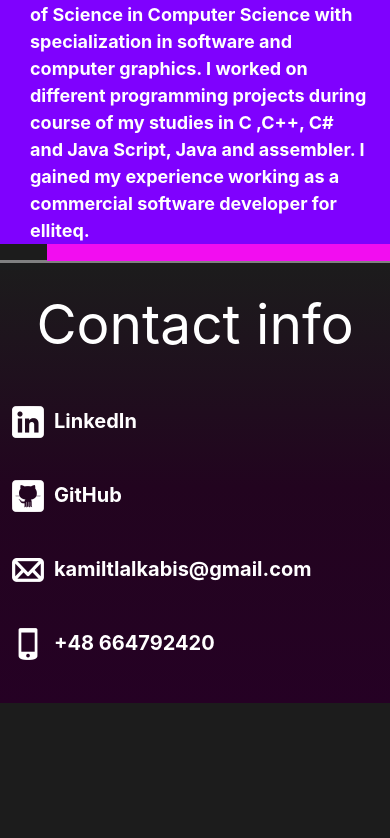
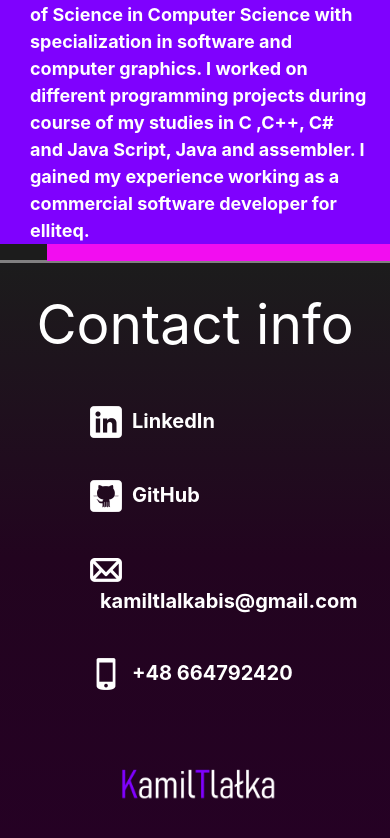
Before and after one commit to kamiltlalka/webpage, a React (Create React App) app: page / in a window 390 px wide. Shown: the part 4958-5796 px from the top of the page. Before the commit the page ends 5661 px from the top, so only its background shows below. Built offline with nearby package versions, Linux system fonts and the light colour scheme.

Commit message:
fix footer

```diff
--- a/src/components/Contact.css
+++ b/src/components/Contact.css
@@ -34,7 +34,59 @@
     font-size: 20px;
 }
 
+.Contactlogo
+{
+    margin-left: 5vw;
+    height: 300px;
+    display: block;
+    float: left;
+}
+
+.contactscontainer
+{
+    margin-left: 20vw;
+    width: 30vw;
+    float: left;
+}
+
 #pranchor{
     position: relative;
     top:-80px;
 }
+@media (max-width: 1200px) {
+    .Contactlogo
+    {
+        height: 200px;
+    }
+
+    .contactscontainer
+    {
+        margin-left: 10vw;
+        width: 40vw;
+    }
+
+  }
+
+  @media (max-width: 820px) {
+    .Contactlogo
+    {
+        width: 50vw;
+        height: unset;
+        margin-left: 25vw;
+        float:unset;
+    }
+
+    .contactscontainer
+    {
+        margin-left: 20vw;
+        width: 80vw;
+        float:unset;
+    }
+
+    .articlecontact
+    {
+        text-align: center;
+
+    }
+
+  }
--- a/src/components/Contact.js
+++ b/src/components/Contact.js
@@ -4,7 +4,7 @@ import Linkedin from '../image/linkedin-3-32.png'
 import Github from '../image/github-8-32.png'
 import Mail from '../image/mail-32.png'
 import Phone from '../image/mobile-phone-8-32.png'
-
+import Kamil from '../image/kamil.png'
 
 function Contacts({content, linkurl, image}){
 
@@ -43,7 +43,7 @@ export default function Contact() {
 
     </div >
 
-        <div className="container">
+        <div className="container contactscontainer">
             <div className="row align-items-center">
                 <Contacts content={"LinkedIn"} linkurl = {"https://www.linkedin.com/in/kamil-tla%C5%82ka-b13012259/"} image={Linkedin}/>
             </div>
@@ -57,7 +57,7 @@ export default function Contact() {
                 <Contacts content={"+48 664792420"} linkurl = {""} image={Phone}/>
             </div>
         </div>
-
+        <img className="Contactlogo" src={Kamil} alt="logo"/>
 
     </article>
   )
```
Also changed, not shown: src/image/kamil.png (added).
